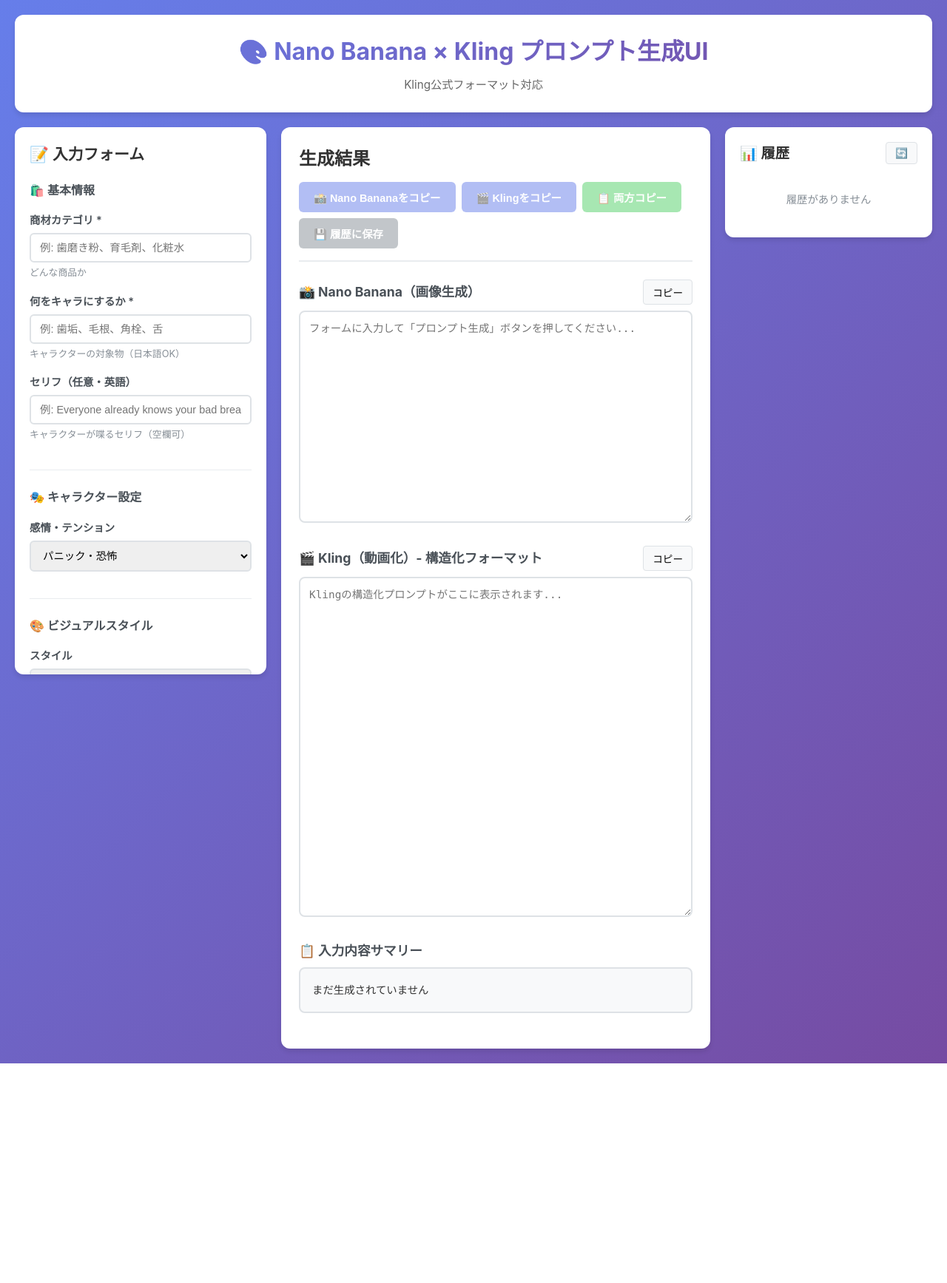
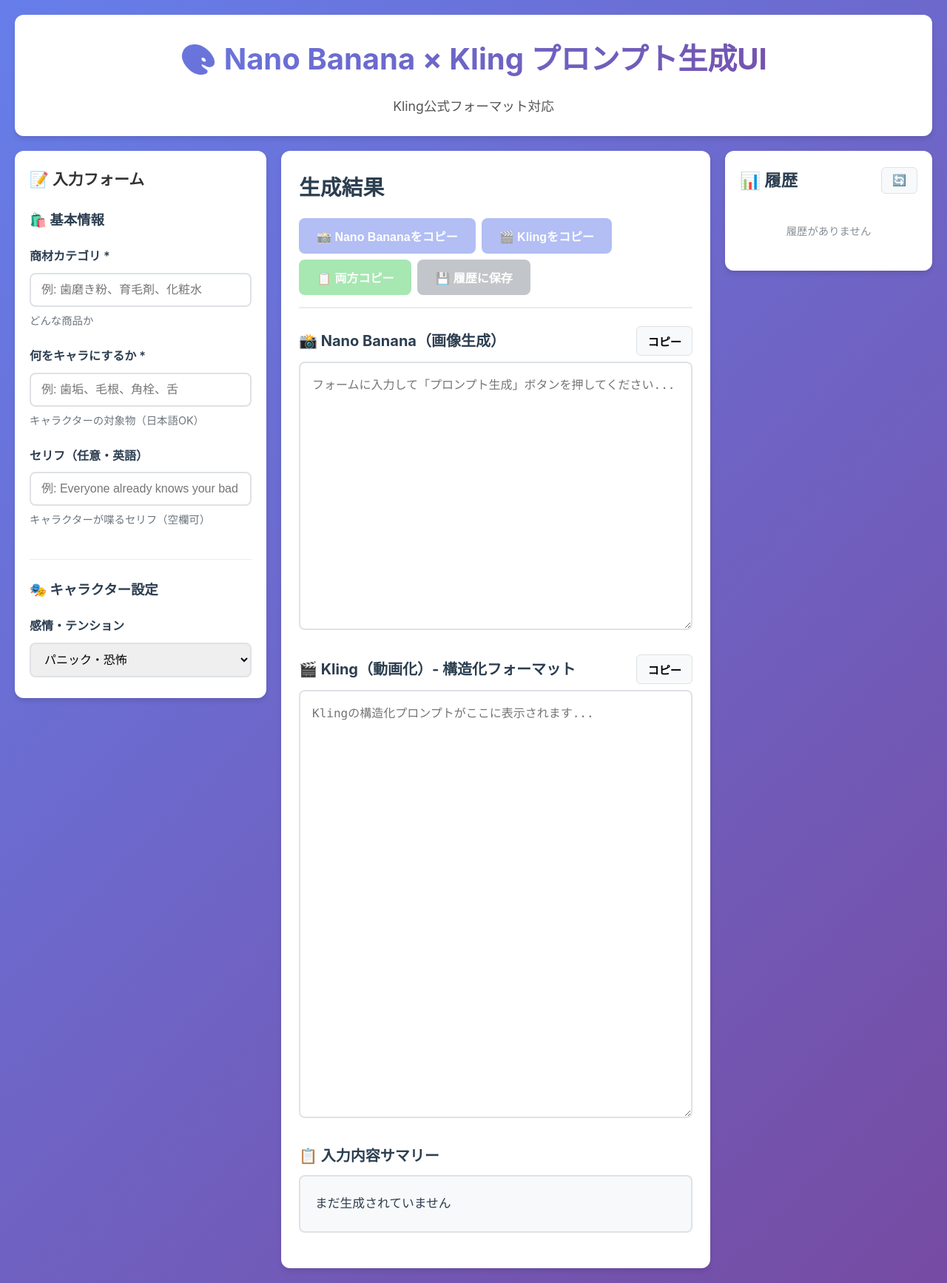
Before and after one commit to picklist-marketing/nanobanana-kling, a Flask app: page / in a window 1280 px wide. Shown: the whole page at 74% size. Before the commit the page ends 1438 px from the top, so only its background shows below. Run offline with Flask 3, Linux system fonts and the light colour scheme; data that the repository does not hold is empty.

Commit message:
Improve UI readability: larger fonts, better spacing, improved contrast

```diff
--- a/static/css/style.css
+++ b/static/css/style.css
@@ -8,9 +8,10 @@
 body {
     font-family: -apple-system, BlinkMacSystemFont, 'Segoe UI', 'Hiragino Sans', 'Hiragino Kaku Gothic ProN', Meiryo, sans-serif;
     background: linear-gradient(135deg, #667eea 0%, #764ba2 100%);
-    color: #333;
-    line-height: 1.6;
+    color: #2c3e50;
+    line-height: 1.8;
     min-height: 100vh;
+    font-size: 16px;
 }
 
 .container {
@@ -30,17 +31,18 @@
 }
 
 header h1 {
-    font-size: 2rem;
+    font-size: 2.5rem;
     background: linear-gradient(135deg, #667eea 0%, #764ba2 100%);
     -webkit-background-clip: text;
     -webkit-text-fill-color: transparent;
     background-clip: text;
-    margin-bottom: 8px;
+    margin-bottom: 12px;
+    font-weight: 700;
 }
 
 .subtitle {
-    color: #666;
-    font-size: 0.95rem;
+    color: #555;
+    font-size: 1.1rem;
 }
 
 /* メインコンテンツ */
@@ -80,31 +82,31 @@
 }
 
 .form-section h3 {
-    font-size: 1rem;
-    margin-bottom: 16px;
-    color: #495057;
-    font-weight: 600;
+    font-size: 1.15rem;
+    margin-bottom: 18px;
+    color: #2c3e50;
+    font-weight: 700;
 }
 
 .form-group {
-    margin-bottom: 16px;
+    margin-bottom: 20px;
 }
 
 .form-group label {
     display: block;
-    font-size: 0.9rem;
+    font-size: 1rem;
     font-weight: 600;
-    margin-bottom: 6px;
-    color: #495057;
+    margin-bottom: 8px;
+    color: #2c3e50;
 }
 
 .form-group input[type="text"],
 .form-group select {
     width: 100%;
-    padding: 10px 12px;
+    padding: 12px 14px;
     border: 2px solid #dee2e6;
-    border-radius: 6px;
-    font-size: 0.9rem;
+    border-radius: 8px;
+    font-size: 1rem;
     transition: border-color 0.2s;
 }
 
@@ -116,9 +118,9 @@
 
 .form-group small {
     display: block;
-    margin-top: 4px;
-    font-size: 0.8rem;
-    color: #868e96;
+    margin-top: 6px;
+    font-size: 0.9rem;
+    color: #6c757d;
 }
 
 /* 結果パネル（中央） */
@@ -136,9 +138,10 @@
 }
 
 .result-header h2 {
-    font-size: 1.5rem;
-    margin-bottom: 12px;
-    color: #333;
+    font-size: 1.8rem;
+    margin-bottom: 16px;
+    color: #2c3e50;
+    font-weight: 700;
 }
 
 .quick-actions {
@@ -160,20 +163,22 @@
 }
 
 .prompt-header h3 {
-    font-size: 1.1rem;
-    color: #495057;
+    font-size: 1.25rem;
+    color: #2c3e50;
+    font-weight: 700;
 }
 
 .prompt-textarea {
     width: 100%;
-    padding: 12px;
+    padding: 16px;
     border: 2px solid #dee2e6;
     border-radius: 8px;
     font-family: 'Monaco', 'Menlo', 'Courier New', monospace;
-    font-size: 0.9rem;
-    line-height: 1.5;
+    font-size: 1rem;
+    line-height: 1.7;
     resize: vertical;
     transition: border-color 0.2s;
+    color: #2c3e50;
 }
 
 .prompt-textarea:focus {
@@ -186,9 +191,9 @@
     background: #f8f9fa;
     border: 2px solid #dee2e6;
     border-radius: 8px;
-    padding: 16px;
-    font-size: 0.9rem;
-    line-height: 1.8;
+    padding: 20px;
+    font-size: 1.05rem;
+    line-height: 2;
 }
 
 .summary-box strong {
@@ -198,10 +203,10 @@
 
 /* ボタン */
 .btn {
-    padding: 10px 20px;
+    padding: 12px 24px;
     border: none;
-    border-radius: 6px;
-    font-size: 0.9rem;
+    border-radius: 8px;
+    font-size: 1rem;
     font-weight: 600;
     cursor: pointer;
     transition: all 0.2s;
@@ -259,13 +265,14 @@
 }
 
 .btn-small {
-    padding: 6px 12px;
-    font-size: 0.85rem;
+    padding: 8px 14px;
+    font-size: 0.95rem;
     background: #f8f9fa;
     border: 1px solid #dee2e6;
-    border-radius: 4px;
+    border-radius: 6px;
     cursor: pointer;
     transition: all 0.2s;
+    font-weight: 600;
 }
 
 .btn-small:hover {
@@ -292,8 +299,9 @@
 }
 
 .history-header h2 {
-    font-size: 1.2rem;
-    color: #333;
+    font-size: 1.4rem;
+    color: #2c3e50;
+    font-weight: 700;
 }
 
 .history-list {
```
Also changed, not shown: other parts of static/css/style.css (+17 -14 lines).
